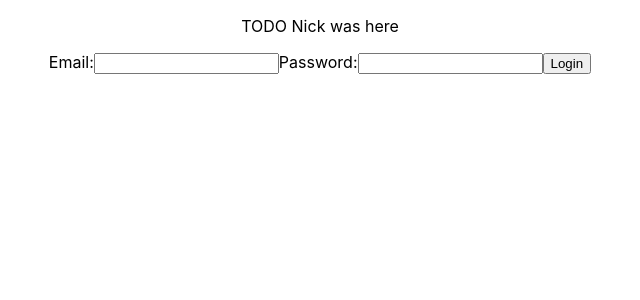
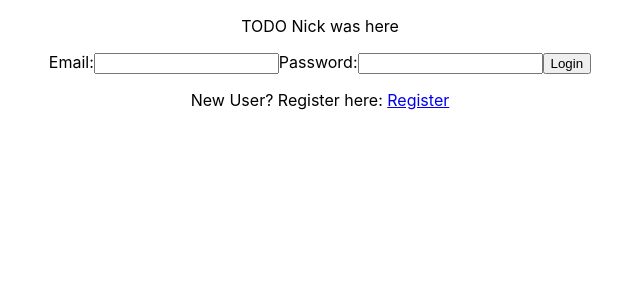
Before and after one commit to davidrapoport/dabc-camps, a React (Create React App) app in the folder dabc/: page /login in a window 1280 px wide. Shown: the top 300 px of the page, without its empty margins (320-960 px from the left). Built offline with nearby package versions, Linux system fonts and the light colour scheme; no server answers.

Commit message:
added links from Login to Register and vice versa

```diff
--- a/dabc/src/components/Login.jsx
+++ b/dabc/src/components/Login.jsx
@@ -66,6 +66,9 @@ const Login = () => {
         ></input>
         <button onClick={login}>Login</button>
       </form>
+      <p>
+        New User? Register here: <a href="/register">Register</a>
+      </p>
     </div>
   );
 };
--- a/dabc/src/components/Register.jsx
+++ b/dabc/src/components/Register.jsx
@@ -71,6 +71,9 @@ const Register = () => {
         ></input>
         <button onClick={register}>Register</button>
       </form>
+      <p>
+        Already a User? Login here: <a href="/login">Login</a>
+      </p>
     </div>
   );
 };
```
